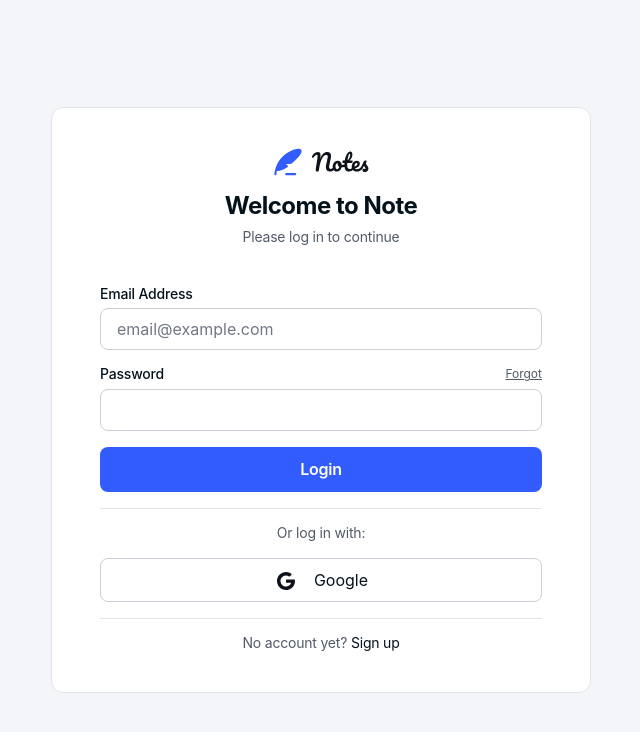
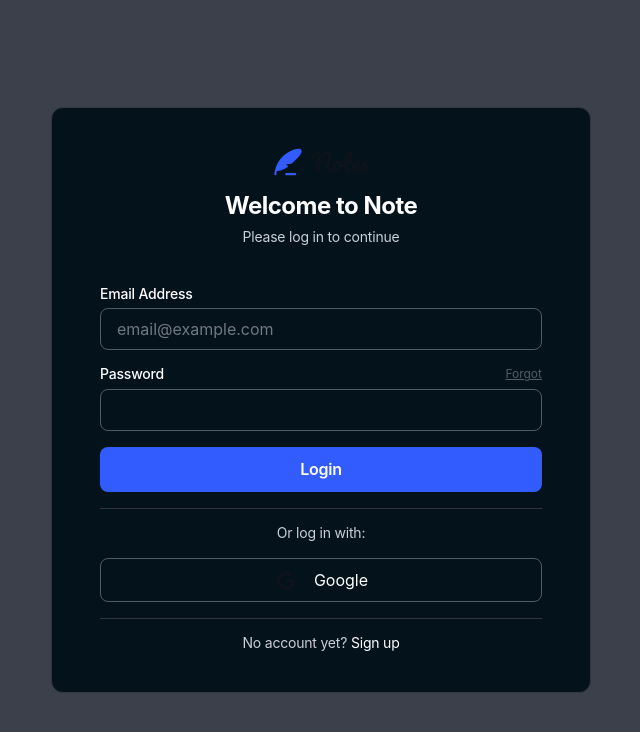
Before and after one commit to HamDean/note-taking-web-app, a React (Vite) app in the folder frontend/: page / in a window 1280 px wide. Shown: the top 732 px of the page, without its empty margins (319-959 px from the left). Built offline with nearby package versions, Linux system fonts and the light colour scheme; a web font is replaced by a local one.

Commit message:
Set dark mode styles for login page elements

```diff
--- a/frontend/index.html
+++ b/frontend/index.html
@@ -1,5 +1,5 @@
 <!doctype html>
-<html lang="en" class="">
+<html lang="en" class="dark">
   <head>
     <meta charset="UTF-8" />
     <link rel="icon" type="image/svg+xml" href="/favicon.svg" />
--- a/frontend/src/pages/LoginPage.tsx
+++ b/frontend/src/pages/LoginPage.tsx
@@ -23,7 +23,10 @@
         <div className="pt-6 flex flex-col gap-4">
           {/* email section */}
           <div className="flex flex-col gap-[6px]">
-            <label htmlFor="email" className="text-preset-4 text-neutral-950">
+            <label
+              htmlFor="email"
+              className="text-preset-4 text-neutral-950 dark:text-white"
+            >
               Email Address
             </label>
             <input
@@ -32,7 +35,7 @@
               id="email"
               placeholder="email@example.com"
               className="placeholder:text-neutral-500 placeholder:text-preset-5 outline-none border
-                    border-neutral-300 rounded-8 h-10.5 px-4 py-3 cursor-pointer hover:bg-neutral-50 transition-colors
+                    border-neutral-300 dark:border-neutral-600 rounded-8 h-10.5 px-4 py-3 cursor-pointer hover:bg-neutral-50 transition-colors
               "
             />
           </div>
@@ -41,7 +44,7 @@
             <div className="flex justify-between">
               <label
                 htmlFor="password"
-                className="text-preset-4 text-neutral-950"
+                className="text-preset-4 text-neutral-950 dark:text-white"
               >
                 Password
               </label>
@@ -53,7 +56,7 @@
               type="password"
               name="password"
               id="password"
-              className=" outline-none hover:bg-neutral-50 transition-colors border border-neutral-300 rounded-8 h-10.5 px-4 py-3 cursor-pointer"
+              className=" outline-none hover:bg-neutral-50 dark:border-neutral-600 transition-colors border border-neutral-300 rounded-8 h-10.5 px-4 py-3 cursor-pointer"
             />
           </div>
         </div>
@@ -66,27 +69,30 @@
           Login
         </button>
 
-        <hr className="text-neutral-200" />
+        <hr className="text-neutral-200 dark:text-neutral-800" />
 
-        <span className="text-neutral-600 text-center text-preset-5">
+        <span className="text-neutral-600 dark:text-neutral-300 text-center text-preset-5">
           Or log in with:
         </span>
 
         {/* Google Login Button */}
         <div
           className="flex items-center w-full justify-center border hover:bg-neutral-50 transition-colors
-         border-neutral-300 rounded-8 h-11 text-neutral-950 text-[16px] gap-4 cursor-pointer"
+         border-neutral-300 dark:border-neutral-600 rounded-8 h-11 text-neutral-950 dark:text-white text-[16px] gap-4 cursor-pointer"
         >
           <img src={googleIcon} alt="Google" />
           <span>Google</span>
         </div>
 
         {/* Horizontal Rule */}
-        <hr className="text-neutral-200" />
+        <hr className="text-neutral-200 dark:text-neutral-800" />
 
-        <span className="text-center text-neutral-600 text-preset-5">
+        <span className="text-center text-neutral-600 dark:text-neutral-300 text-preset-5">
           No account yet?{" "}
-          <a href="" className="text-neutral-950 hover:underline hover:text-blue-500 transition-all">
+          <a
+            href=""
+            className="text-neutral-950 dark:text-white hover:underline hover:text-blue-500 transition-all"
+          >
             Sign up
           </a>
         </span>
```
